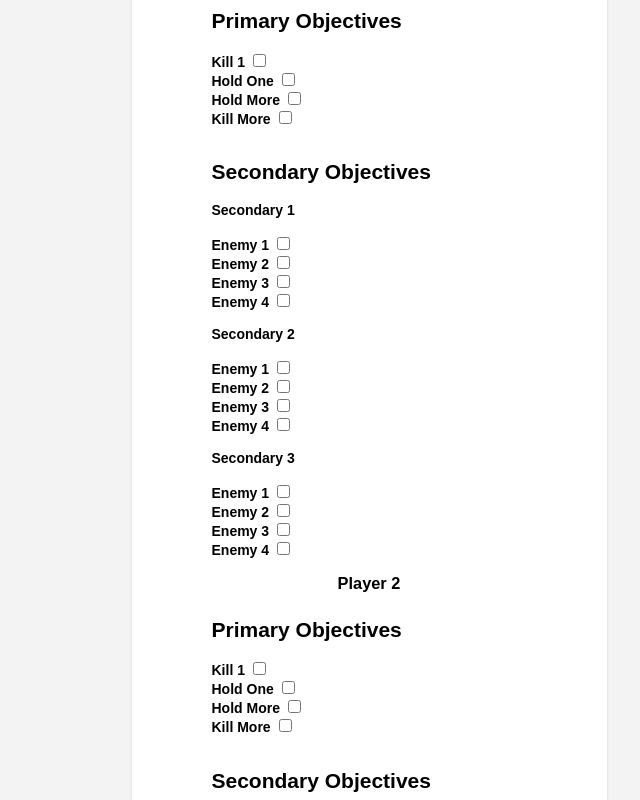
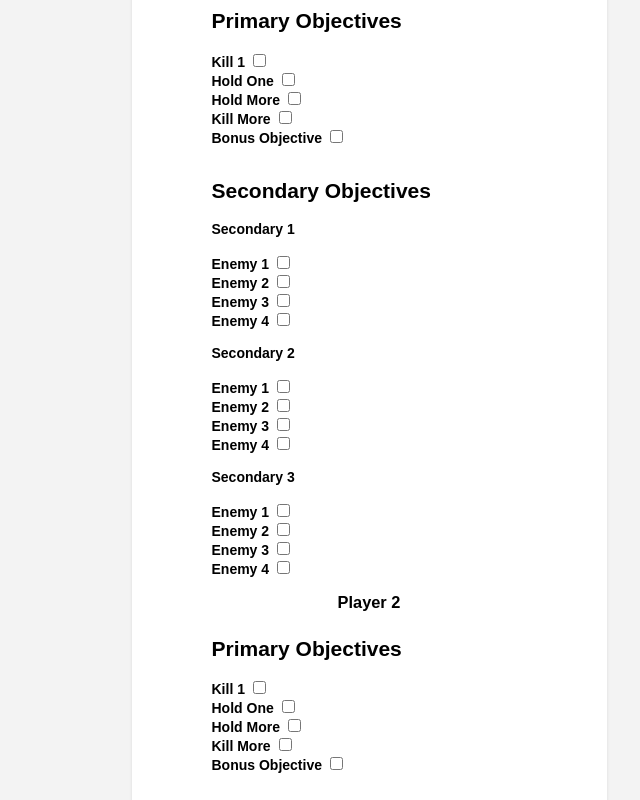
Before and after one commit to OSP123/itc-points-tracker, a plain HTML site: page index.html in a window 1280 px wide. Shown: the part 1000-1800 px from the top of the page, without its empty margins (271-911 px from the left). Drawn offline with nearby package versions, Linux system fonts and the light colour scheme.

Commit message:
add google analytics and bonus objective tracking (#14)

```diff
--- a/index.html
+++ b/index.html
@@ -9,7 +9,18 @@
 
     <title>ITC Points Tracker</title>
 
-	<link rel="stylesheet" href="form-labels-on-top.css">
+    <link rel="stylesheet" href="form-labels-on-top.css">
+
+    <!-- Global site tag (gtag.js) - Google Analytics -->
+    <script async src="https://www.googletagmanager.com/gtag/js?id=UA-65206298-5"></script>
+    <script>
+        window.dataLayer = window.dataLayer || [];
+        function gtag(){dataLayer.push(arguments);}
+        gtag('js', new Date());
+
+        gtag('config', 'UA-65206298-5');
+    </script>
+
 
 </head>
 
@@ -187,6 +198,8 @@
                     <input type="checkbox" name="checkbox-3" data-player="1"><br>
                     <label for="checkbox-4" class="label-4">Kill More</label>
                     <input type="checkbox" name="checkbox-4" data-player="1"><br>
+                    <label for="checkbox-5" class="label-5">Bonus Objective</label>
+                    <input type="checkbox" name="checkbox-5" data-player="1"><br>
                 </div>
                 <br>
                 <h2>Secondary Objectives</h2>
@@ -250,6 +263,8 @@
                         <input type="checkbox" name="checkbox-3" data-player="2"><br>
                         <label for="checkbox-4" class="label-4">Kill More</label>
                         <input type="checkbox" name="checkbox-4" data-player="2"><br>
+                        <label for="checkbox-5" class="label-5">Bonus Objective</label>
+                        <input type="checkbox" name="checkbox-5" data-player="2"><br>
                     </div>
                     <br>
                     <h2>Secondary Objectives</h2>
@@ -317,6 +332,8 @@
                     <input type="checkbox" name="checkbox-3" data-player="1"><br>
                     <label for="checkbox-4" class="label-4">Kill More</label>
                     <input type="checkbox" name="checkbox-4" data-player="1"><br>
+                    <label for="checkbox-5" class="label-5">Bonus Objective</label>
+                    <input type="checkbox" name="checkbox-5" data-player="1"><br>
                 </div>
                 <br>
                 <h2>Secondary Objectives</h2>
@@ -380,6 +397,8 @@
                     <input type="checkbox" name="checkbox-3" data-player="2"><br>
                     <label for="checkbox-4" class="label-4">Kill More</label>
                     <input type="checkbox" name="checkbox-4" data-player="2"><br>
+                    <label for="checkbox-5" class="label-5">Bonus Objective</label>
+                    <input type="checkbox" name="checkbox-5" data-player="2"><br>
                 </div>
                 <br>
                 <h2>Secondary Objectives</h2>
@@ -447,6 +466,8 @@
                     <input type="checkbox" name="checkbox-3" data-player="1"><br>
                     <label for="checkbox-4" class="label-4">Kill More</label>
                     <input type="checkbox" name="checkbox-4" data-player="1"><br>
+                    <label for="checkbox-5" class="label-5">Bonus Objective</label>
+                    <input type="checkbox" name="checkbox-5" data-player="1"><br>
                 </div>
                 <br>
                 <h2>Secondary Objectives</h2>
@@ -509,6 +530,8 @@
                     <input type="checkbox" name="checkbox-3" data-player="2"><br>
                     <label for="checkbox-4" class="label-4">Kill More</label>
                     <input type="checkbox" name="checkbox-4" data-player="2"><br>
+                    <label for="checkbox-5" class="label-5">Bonus Objective</label>
+                    <input type="checkbox" name="checkbox-5" data-player="2"><br>
                 </div>
                 <br>
                 <h2>Secondary Objectives</h2>
@@ -574,6 +597,8 @@
                     <input type="checkbox" name="checkbox-3" data-player="1"><br>
                     <label for="checkbox-4" class="label-4">Kill More</label>
                     <input type="checkbox" name="checkbox-4" data-player="1"><br>
+                    <label for="checkbox-5" class="label-5">Bonus Objective</label>
+                    <input type="checkbox" name="checkbox-5" data-player="1"><br>
                 </div>
                 <br>
                 <div class="secondary player-1 secondary-1 round-4">
@@ -636,6 +661,8 @@
                     <input type="checkbox" name="checkbox-3" data-player="2"><br>
                     <label for="checkbox-4" class="label-4">Kill More</label>
                     <input type="checkbox" name="checkbox-4" data-player="2"><br>
+                    <label for="checkbox-5" class="label-5">Bonus Objective</label>
+                    <input type="checkbox" name="checkbox-5" data-player="2"><br>
                 </div>
                 <br>
                 <h2>Secondary Objectives</h2>
@@ -703,6 +730,8 @@
                     <input type="checkbox" name="checkbox-3" data-player="1"><br>
                     <label for="checkbox-4" class="label-4">Kill More</label>
                     <input type="checkbox" name="checkbox-4" data-player="1"><br>
+                    <label for="checkbox-5" class="label-5">Bonus Objective</label>
+                    <input type="checkbox" name="checkbox-5" data-player="1"><br>
                 </div>
                 <br>
                 <div class="secondary player-1 secondary-1 round-5">
@@ -765,6 +794,8 @@
                     <input type="checkbox" name="checkbox-3" data-player="2"><br>
                     <label for="checkbox-4" class="label-4">Kill More</label>
                     <input type="checkbox" name="checkbox-4" data-player="2"><br>
+                    <label for="checkbox-5" class="label-5">Bonus Objective</label>
+                    <input type="checkbox" name="checkbox-5" data-player="2"><br>
                 </div>
                 <br>
                 <h2>Secondary Objectives</h2>
@@ -832,6 +863,8 @@
                     <input type="checkbox" name="checkbox-3" data-player="1"><br>
                     <label for="checkbox-4" class="label-4">Kill More</label>
                     <input type="checkbox" name="checkbox-4" data-player="1"><br>
+                    <label for="checkbox-5" class="label-5">Bonus Objective</label>
+                    <input type="checkbox" name="checkbox-5" data-player="1"><br>
                 </div>
                 <br>
                 <div class="secondary player-1 secondary-1 round-6">
@@ -894,6 +927,8 @@
                     <input type="checkbox" name="checkbox-3" data-player="2"><br>
                     <label for="checkbox-4" class="label-4">Kill More</label>
                     <input type="checkbox" name="checkbox-4" data-player="2"><br>
+                    <label for="checkbox-5" class="label-5">Bonus Objective</label>
+                    <input type="checkbox" name="checkbox-5" data-player="2"><br>
                 </div>
                 <br>
                 <h2>Secondary Objectives</h2>
```
